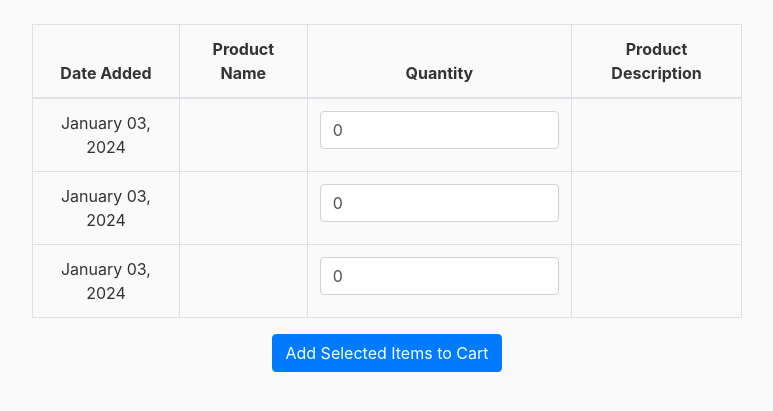
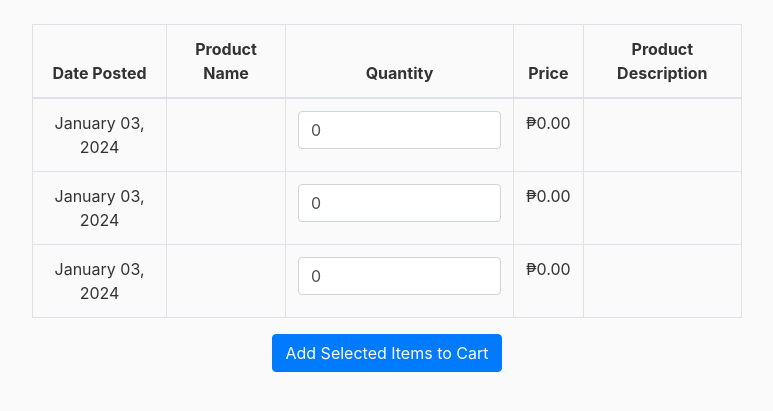
Before and after one commit to manuelamanetjr/django_project, a Django app: page /about/ in a window 1280 px wide. Shown: the part 56-467 px from the top of the page, without its empty margins (68-841 px from the left). Run offline with Django 5.2, Linux system fonts and the light colour scheme; data comes from the database, SQL or seed files in the repository; parts of the project's set-up code (start-up, migrations or seed data) failed here and were passed over; some libraries are stand-ins or nearby versions.

Commit message:
table of purchase order has price

```diff
--- a/Environment/django_env/django_project-main/ms18/models.py
+++ b/Environment/django_env/django_project-main/ms18/models.py
@@ -33,6 +33,7 @@
     ORD_DATE_POSTED = models.DateTimeField(default=timezone.now)
     ORD_NAME = models.CharField(max_length=200)
     ORD_QUANTITY = models.IntegerField(default=0)
+    ORD_PRICE = models.DecimalField(max_digits=10, decimal_places=2, default=0.00)
     ORD_DESCRIPTION = models.TextField()
 
     def __str__(self):
--- a/Environment/django_env/django_project-main/ms18/templates/ms18/about.html
+++ b/Environment/django_env/django_project-main/ms18/templates/ms18/about.html
@@ -7,9 +7,10 @@
         <table class="table table-bordered text-center align-middle">
             <thead>
                 <tr>
-                    <th scope="col">Date Added</th>
+                    <th scope="col">Date Posted</th>
                     <th scope="col">Product Name</th>
                     <th scope="col">Quantity</th>
+                    <th scope="col">Price</th>
                     <th scope="col">Product Description</th>
                 </tr>
             </thead>
@@ -19,6 +20,7 @@
                     <td>{{ product.PROD_DATE_POSTED|date:"F d, Y" }}</td>
                     <td><a href="{% url 'product-detail' product.id %}">{{ product.PROD_NAME }}</a></td>
                     <td><input type="number" class="form-control" name="quantity_{{ product.id }}" value="0" min="0"></td>
+                    <td>₱{{ product.PROD_PRICE }}</td>
                     <td>{{ product.PROD_DESCRIPTION }}</td>
                 </tr>
                 {% endfor %}
```
Also changed, not shown: Environment/django_env/django_project-main/ms18/templates/ms18/cart.html (+1 -7 lines), Environment/django_env/django_project-main/ms18/migrations/0007_purchaseorder_ord_price.py (added), 1 other file.
